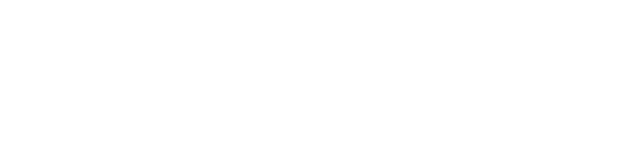
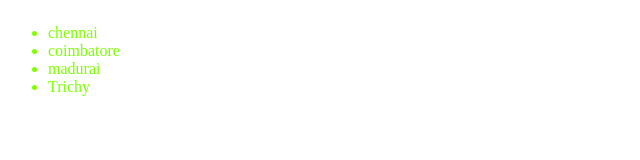
Before and after one commit to fresher-batch-2021/movieticketapp-ui, a plain HTML site: page index.html in a window 1280 px wide. Shown: the whole page, without its empty margins (0-640 px from the left). Drawn offline with Linux system fonts and the light colour scheme.

Commit message:
adding css and html

```diff
--- a/index.html
+++ b/index.html
@@ -4,5 +4,17 @@
         <title>
             movies
         </title>
+            <link rel="stylesheet" href="navigation.css">
+
     </head>
+    <body>
+       <ul>
+           <li>chennai</li>
+           <li>coimbatore</li>
+           <li>madurai</li>
+           <li>Trichy</li>
+
+       </ul>
+    </body>
+
 </html>
--- /dev/null
+++ b/navigation.css
@@ -0,0 +1,8 @@
+ul{
+    float: left;
+    color: chartreuse;
+}
+li:hover{
+    color:blueviolet;
+    font: size 75px;
+}
```
